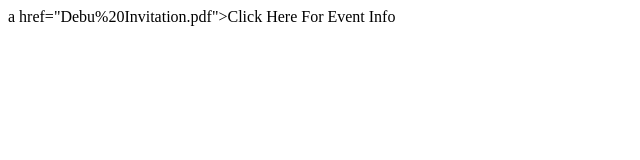
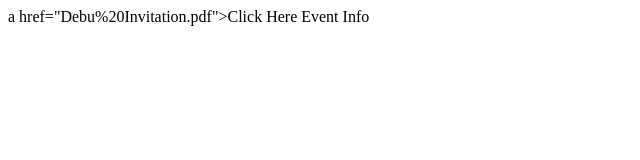
Before and after one commit to acclr23/Formal-Invitation, a plain HTML site: page index.html in a window 1280 px wide. Shown: the full height of the page, 0-640 px from the left. Drawn offline with Linux system fonts and the light colour scheme.

Commit message:
Update index.html

```diff
--- a/index.html
+++ b/index.html
@@ -1,3 +1,3 @@
 <html>
-  <p>a href="Debu%20Invitation.pdf">Click Here For Event Info</a></p>
+  <p>a href="Debu%20Invitation.pdf">Click Here Event Info</a></p>
 </html>
```
